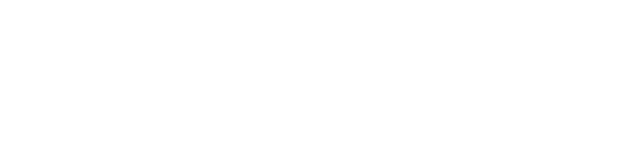
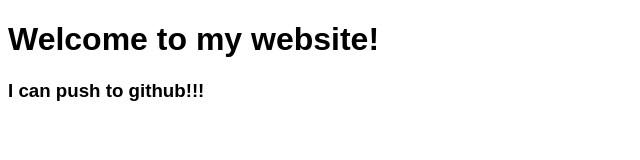
Before and after one commit to smefti70/my-first-website, a plain HTML site: page index.html in a window 1280 px wide. Shown: the whole page, without its empty margins (0-640 px from the left). Drawn offline with Linux system fonts and the light colour scheme.

Commit message:
Learned github!

```diff
--- a/index.html
+++ b/index.html
@@ -2,11 +2,16 @@
 <html lang="en">
 <head>
     <meta charset="UTF-8">
-    <meta http-equiv="X-UA-Compatible" content="IE=edge">
     <meta name="viewport" content="width=device-width, initial-scale=1.0">
     <title>My First Ever Website</title>
+    <style>
+        body{
+            font-family: arial;
+        }
+    </style>
 </head>
 <body>
-
+    <h1>Welcome to my website!</h1>
+    <h3>I can push to github!!!</h3>
 </body>
 </html>
```
